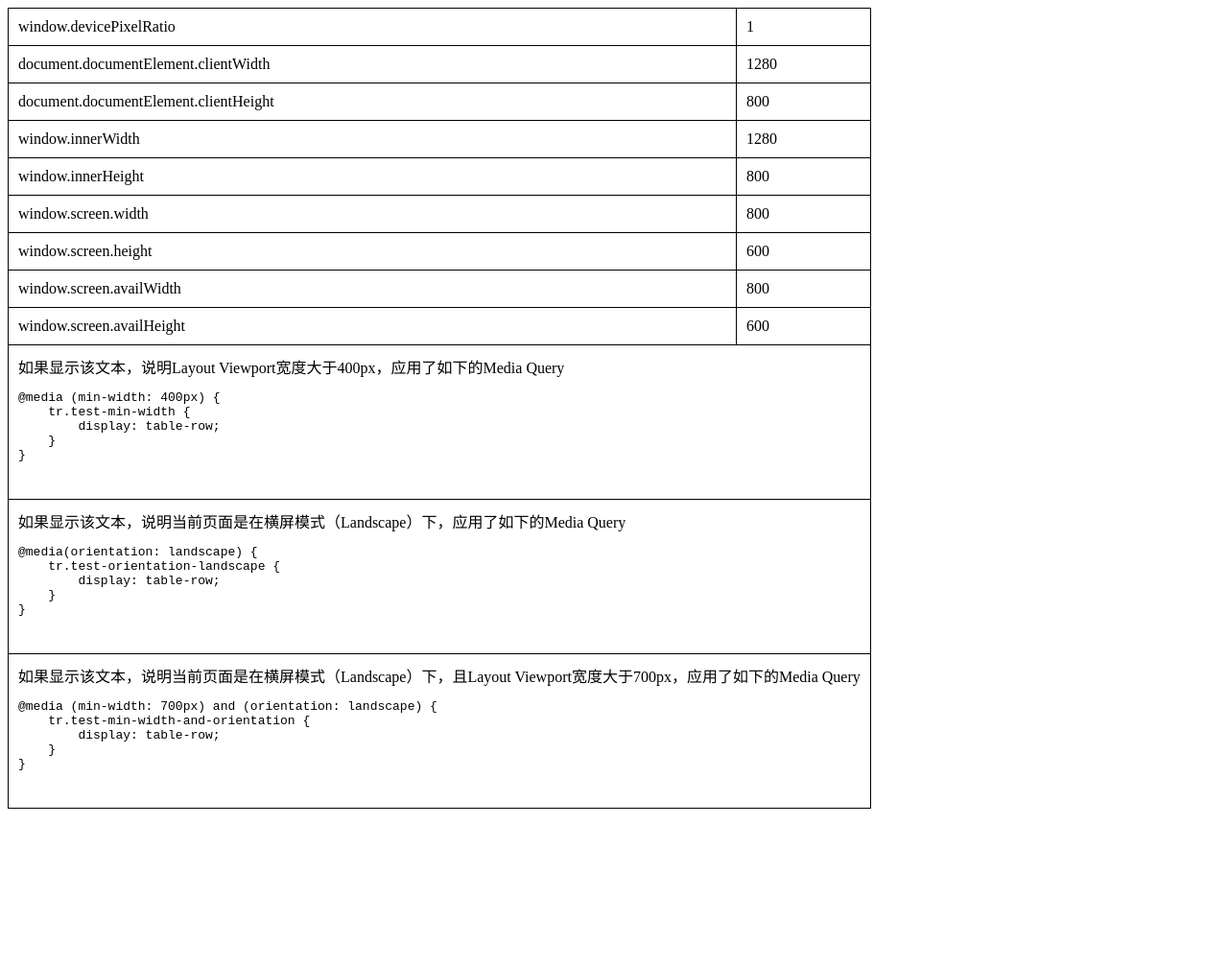
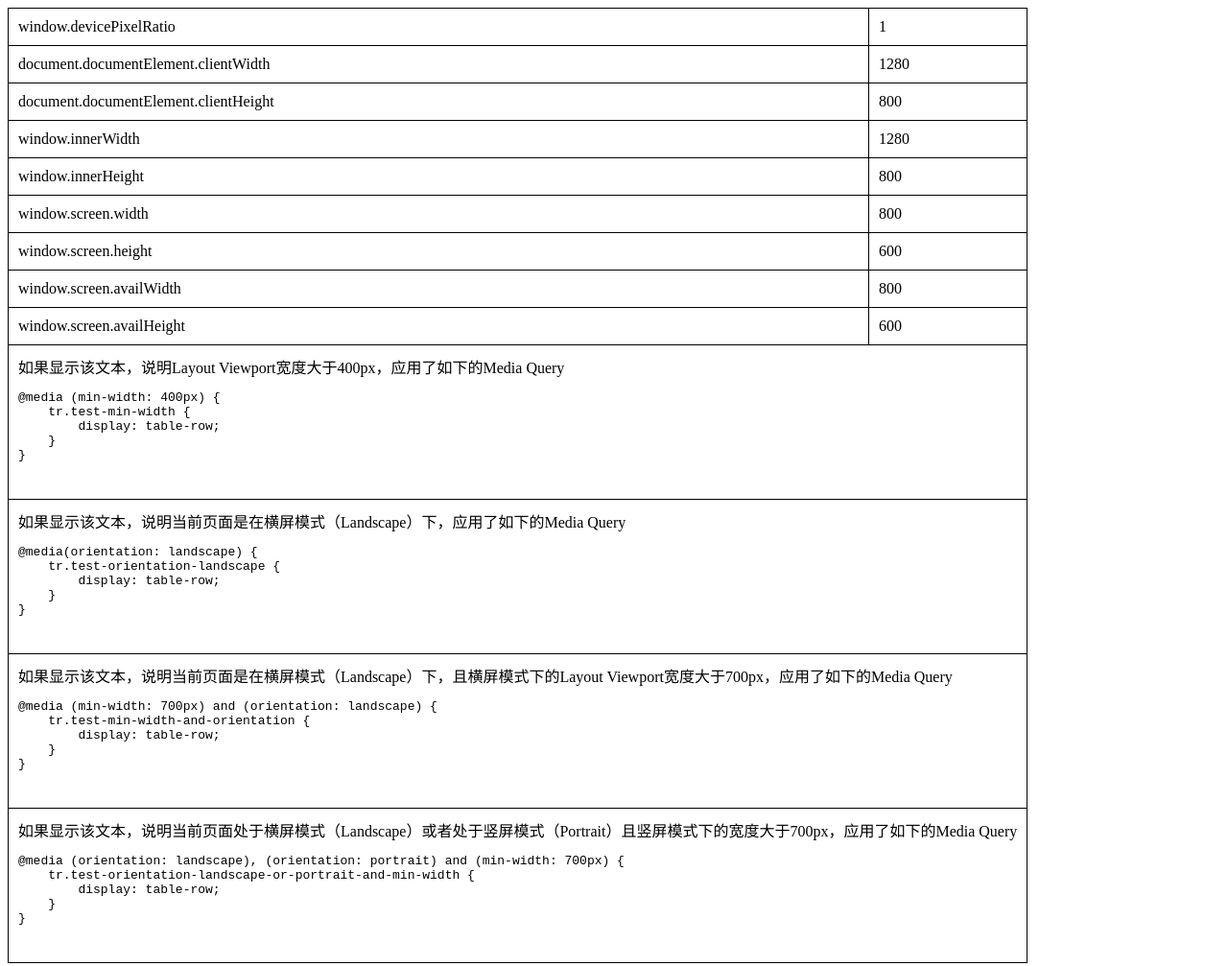
Before and after one commit to iSpring/mobile-web-tutorials, a plain HTML site: page media-queries/test.html in a window 1280 px wide. Shown: the whole page at 96% size. Before the commit the page ends 851 px from the top, so only its background shows below. Drawn offline with Linux system fonts and the light colour scheme.

Commit message:
update media-queries

```diff
--- a/media-queries/test.html
+++ b/media-queries/test.html
@@ -51,6 +51,12 @@
 
         @media (min-width: 700px) and (orientation: landscape) {
             tr.test-min-width-and-orientation {
+                display: table-row;
+            }
+        }
+
+        @media (orientation: landscape), (orientation: portrait) and (min-width: 700px) {
+            tr.test-orientation-landscape-or-portrait-and-min-width {
                 display: table-row;
             }
         }
@@ -151,7 +157,7 @@
 
             <tr class="test test-max-width-and-orientation">
                 <td colspan="2">
-                    <div>如果显示该文本，说明当前页面是在横屏模式（Landscape）下，且Layout Viewport宽度小于700px，应用了如下的Media Query</div>
+                    <div>如果显示该文本，说明当前页面是在横屏模式（Landscape）下，且横屏模式下的Layout Viewport宽度小于700px，应用了如下的Media Query</div>
                     <pre>
 @media (max-width: 700px) and (orientation: landscape) {
     tr.test-max-width-and-orientation {
@@ -164,10 +170,22 @@
 
             <tr class="test test-min-width-and-orientation">
                 <td colspan="2">
-                    <div>如果显示该文本，说明当前页面是在横屏模式（Landscape）下，且Layout Viewport宽度大于700px，应用了如下的Media Query</div>
+                    <div>如果显示该文本，说明当前页面是在横屏模式（Landscape）下，且横屏模式下的Layout Viewport宽度大于700px，应用了如下的Media Query</div>
                     <pre>
 @media (min-width: 700px) and (orientation: landscape) {
     tr.test-min-width-and-orientation {
+        display: table-row;
+    }
+}
+                    </pre>
+                </td>
+            </tr>
+            <tr class="test test-orientation-landscape-or-portrait-and-min-width">
+                <td colspan="2">
+                    <div>如果显示该文本，说明当前页面处于横屏模式（Landscape）或者处于竖屏模式（Portrait）且竖屏模式下的宽度大于700px，应用了如下的Media Query</div>
+                    <pre>
+@media (orientation: landscape), (orientation: portrait) and (min-width: 700px) {
+    tr.test-orientation-landscape-or-portrait-and-min-width {
         display: table-row;
     }
 }
```
